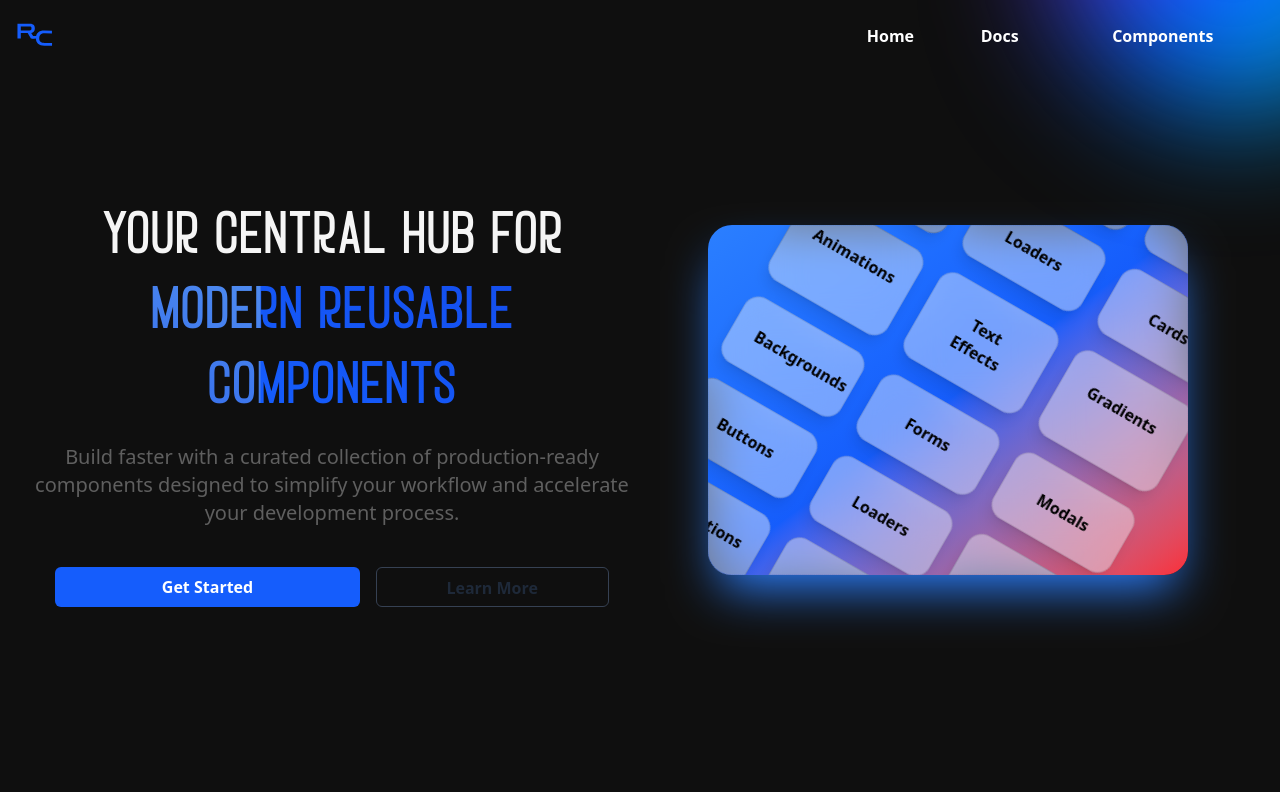
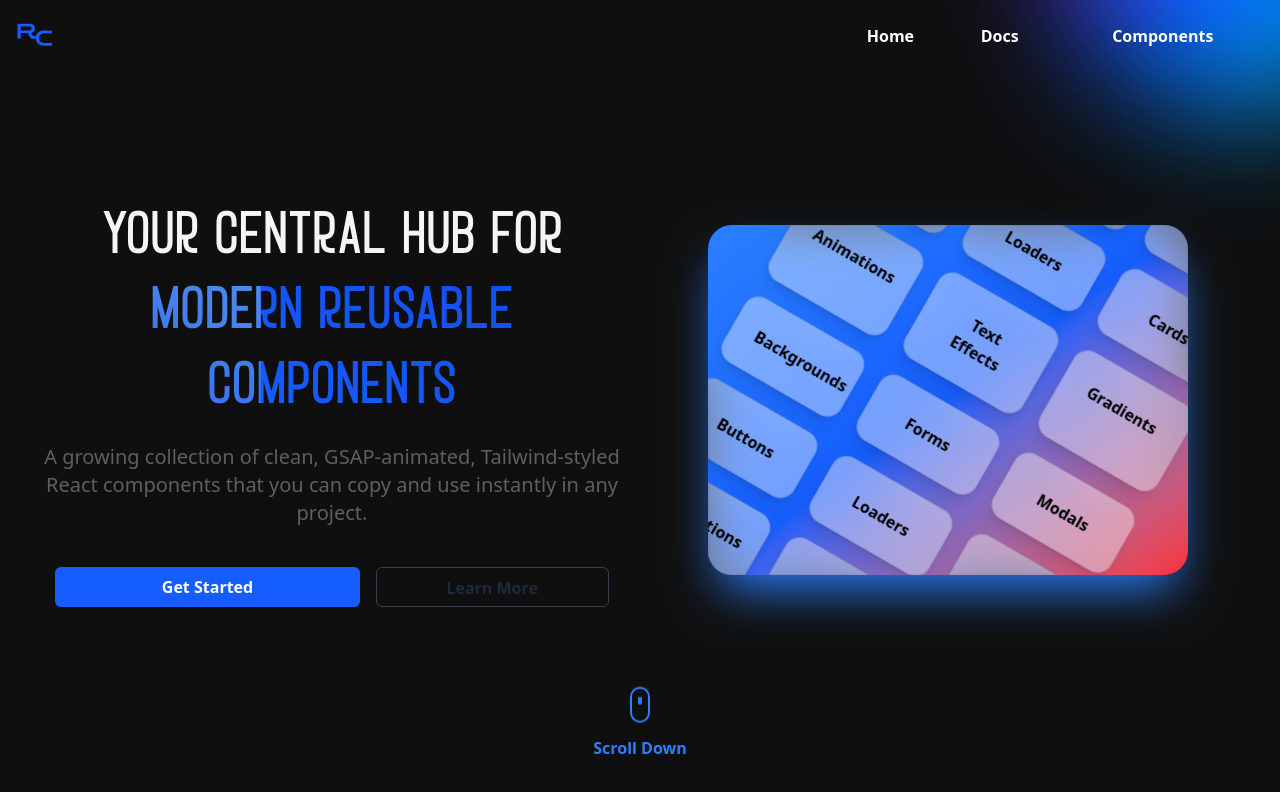
Before and after one commit to vamsi-jagatha/Reusable-Components, a React (Vite) app: page / in a window 1280 px wide. Shown: the top 792 px of the page. Built offline with nearby package versions, Linux system fonts and the light colour scheme.

Commit message:
feat: add ScrollMouse component and integrate it into Landing section of Home page

```diff
--- /dev/null
+++ b/src/components/scrollMouse/ScrollMouse-1.jsx
@@ -0,0 +1,27 @@
+import React from "react";
+
+const ScrollMouse = ({
+  size = "h-9 w-5",
+  wheelSize = "h-2 w-1",
+  className = "bottom-10",
+  borderColor = "border-white",
+  wheelColor = "bg-white",
+  text = "", // Custom text
+  textColor = "text-white", // Text color
+  textClassName = "mt-2 text-sm", // Tailwind classes for text styling
+}) => {
+  return (
+    <div className={`w-full absolute ${className} flex flex-col items-center`}>
+      <div
+        className={`mouse-scroll border-2 ${borderColor} rounded-full ${size} flex justify-center animate-bounce`}
+      >
+        <div
+          className={`wheel ${wheelColor} ${wheelSize} rounded-full mt-2`}
+        ></div>
+      </div>
+      {text && <span className={`${textColor} ${textClassName}`}>{text}</span>}
+    </div>
+  );
+};
+
+export default ScrollMouse;
--- a/src/pages/Home.jsx
+++ b/src/pages/Home.jsx
@@ -1,95 +1,11 @@
-import Button from "../components/Buttons/Button-2";
-import Line from "../components/DecorativeLines/Line1";
-import GradientText from "../components/GradientText/GradientText1";
-import GradientBg from "../components/Backgrounds/GradientBg-1";
-import ShimmerText from "../components/ShimmerEffect/ShimmerText1";
-import CardsMatrix from "../components/cards/Cards-1";
+import Landing from "../sections/landing/Landing-1";
 import Header from "../components/Headers/Header-2";
-// import BentoGrid from "../components/grids/Grid-1";
 
 const Home = () => {
-  // const items = [
-  //   {
-  //     content: <div className="text-xl font-bold">Profile</div>,
-  //     colSpan: 2,
-  //     rowSpan: 2,
-  //   },
-  //   {
-  //     content: (
-  //       <img
-  //         src="/img1.jpg"
-  //         className="w-full h-full object-cover rounded-xl"
-  //       />
-  //     ),
-  //     colSpan: 1,
-  //     rowSpan: 2,
-  //   },
-  //   {
-  //     content: <div className="text-lg">Analytics</div>,
-  //   },
-  //   {
-  //     content: <div className="p-2">Settings</div>,
-  //   },
-  //   {
-  //     content: <div className="text-lg font-semibold">Notifications</div>,
-  //     colSpan: 2,
-  //   },
-  // ];
-
   return (
     <>
       <Header />
-      <section className="min-h-screen flex flex-col  md:flex-row items-center justify-center text-center px-6 ">
-        <GradientBg
-          colors={["#ff00e6", "#0055ff", "#00f0ff"]}
-          position="-top-[30%] -right-[10%]"
-        />
-
-        {/* Left Section */}
-        <div className="flex-1 flex flex-col items-center  justify-center">
-          {/* Main Heading */}
-          <h1 className="text-4xl md:text-6xl lg:text-6xl font-ragnear font-extrabold uppercase leading-tight max-w-5xl">
-            Your Central Hub for
-            <ShimmerText
-              gradient={true}
-              duration={5}
-              direction="30deg"
-              colors={["#155dfc", "#1447e6", "#518ef0"]}
-              className=" font-semibold"
-            >
-              Modern Reusable Components
-            </ShimmerText>
-          </h1>
-
-          {/* Tagline */}
-          <p className="mt-6 text-lg md:text-xl text-tertiary-gray max-w-2xl">
-            Build faster with a curated collection of production-ready
-            components designed to simplify your workflow and accelerate your
-            development process.
-          </p>
-
-          {/* Call-to-Action Buttons */}
-          <div className="mt-10 flex flex-wrap gap-4 items-center justify-center">
-            <Button
-              label="Get Started"
-              variant="primary"
-              hoverLabel="Explore Components"
-            />
-            <Button
-              variant="outline"
-              label="Learn More"
-              hoverLabel="Learn More"
-            />
-          </div>
-        </div>
-        {/* Right Section */}
-        <div className="flex-1">
-          <div className="flex-1 flex items-center justify-center">
-            <CardsMatrix />
-          </div>
-          {/* <BentoGrid items={items} /> */}
-        </div>
-      </section>
+      <Landing />
     </>
   );
 };
--- /dev/null
+++ b/src/sections/landing/Landing-1.jsx
@@ -0,0 +1,71 @@
+import GradientBg from "../../components/Backgrounds/GradientBg-1";
+import ShimmerText from "../../components/ShimmerEffect/ShimmerText1";
+import CardsMatrix from "../../components/cards/Cards-1";
+import Button from "../../components/Buttons/Button-2";
+import ScrollMouse from "../../components/scrollMouse/ScrollMouse-1";
+
+const Landing = () => {
+  return (
+    <>
+      <section className="min-h-screen flex flex-col  md:flex-row items-center justify-center text-center px-6 ">
+        <GradientBg
+          colors={["#ff00e6", "#0055ff", "#00f0ff"]}
+          position="-top-[30%] -right-[10%]"
+        />
+
+        {/* Left Section */}
+        <div className="flex-1  flex flex-col items-center  justify-center">
+          {/* Main Heading */}
+          <h1 className="text-4xl md:text-6xl lg:text-6xl font-ragnear font-extrabold uppercase leading-tight max-w-5xl">
+            Your Central Hub for
+            <ShimmerText
+              gradient={true}
+              duration={5}
+              direction="30deg"
+              colors={["#155dfc", "#1447e6", "#518ef0"]}
+              className=" font-semibold"
+            >
+              Modern Reusable Components
+            </ShimmerText>
+          </h1>
+
+          {/* Tagline */}
+          <p className="mt-6 text-lg md:text-xl text-tertiary-gray max-w-2xl">
+            A growing collection of clean, GSAP-animated, Tailwind-styled React
+            components that you can copy and use instantly in any project.
+          </p>
+
+          {/* Call-to-Action Buttons */}
+          <div className="mt-10 flex flex-wrap gap-4 items-center justify-center">
+            <Button
+              label="Get Started"
+              variant="primary"
+              hoverLabel="Explore Components"
+            />
+            <Button
+              variant="outline"
+              label="Learn More"
+              hoverLabel="Learn More"
+            />
+          </div>
+        </div>
+        {/* Right Section */}
+        <div className="flex-1  flex items-center justify-center mt-10 md:mt-0">
+          <div className="flex-1 flex items-center justify-center">
+            <CardsMatrix />
+          </div>
+          {/* <BentoGrid items={items} /> */}
+        </div>
+        <ScrollMouse
+          borderColor="border-blue-500"
+          wheelColor="bg-blue-500"
+          text="Scroll Down"
+          textColor="text-blue-500"
+          textClassName="mt-3 text-base font-semibold"
+        />
+      </section>
+    </>
+  );
+};
+
+export default Landing;
```
